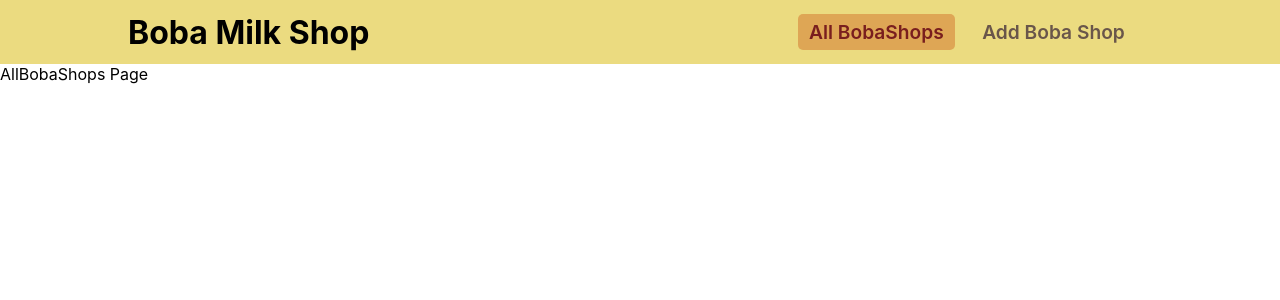
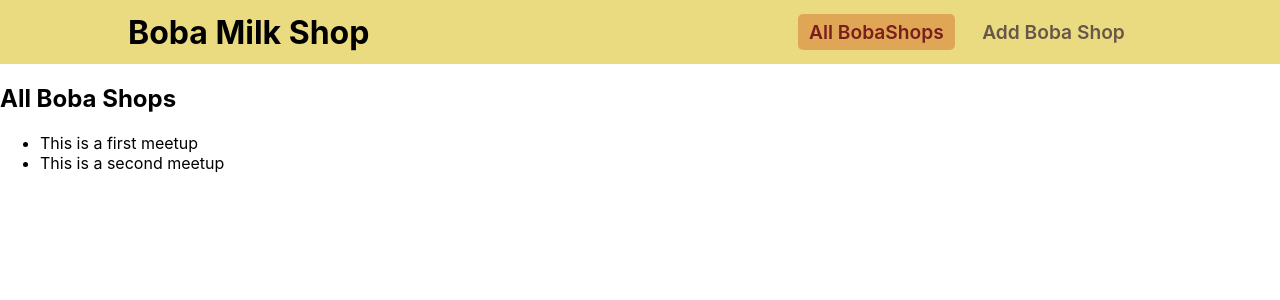
Before and after one commit to andytseng1993/react-boba, a React (Create React App) app: page / in a window 1280 px wide. Shown: the top 300 px of the page. Built offline with nearby package versions, Linux system fonts and the light colour scheme.

Commit message:
shopName

```diff
--- a/src/pages/AllBobaShopsPage.js
+++ b/src/pages/AllBobaShopsPage.js
@@ -1,5 +1,36 @@
+const DUMMY_DATA = [
+  {
+    id: "m1",
+    shopName: "This is a first meetup",
+    bobaTeaName: "Boba MIlk Tea",
+    image:
+      "https://upload.wikimedia.org/wikipedia/commons/thumb/d/d3/Stadtbild_M%C3%BCnchen.jpg/2560px-Stadtbild_M%C3%BCnchen.jpg",
+    address: "Meetupstreet 5, 12345 Meetup City",
+    description:
+      "This is a first, amazing meetup which you definitely should not miss. It will be a lot of fun!",
+  },
+  {
+    id: "m2",
+    shopName: "This is a second meetup",
+    bobaTeaName: "Boba MIlk Tea",
+    image:
+      "https://upload.wikimedia.org/wikipedia/commons/thumb/d/d3/Stadtbild_M%C3%BCnchen.jpg/2560px-Stadtbild_M%C3%BCnchen.jpg",
+    address: "Meetupstreet 5, 12345 Meetup City",
+    description:
+      "This is a first, amazing meetup which you definitely should not miss. It will be a lot of fun!",
+  },
+];
 function AllBobaShopsPage() {
-  return <div>AllBobaShops Page</div>;
+  return (
+    <section>
+      <h1>All Boba Shops</h1>
+      <ul>
+        {DUMMY_DATA.map((bobashop) => {
+          return <li key={bobashop.shopName}>{bobashop.shopName}</li>;
+        })}
+      </ul>
+    </section>
+  );
 }
 
 export default AllBobaShopsPage;
```
